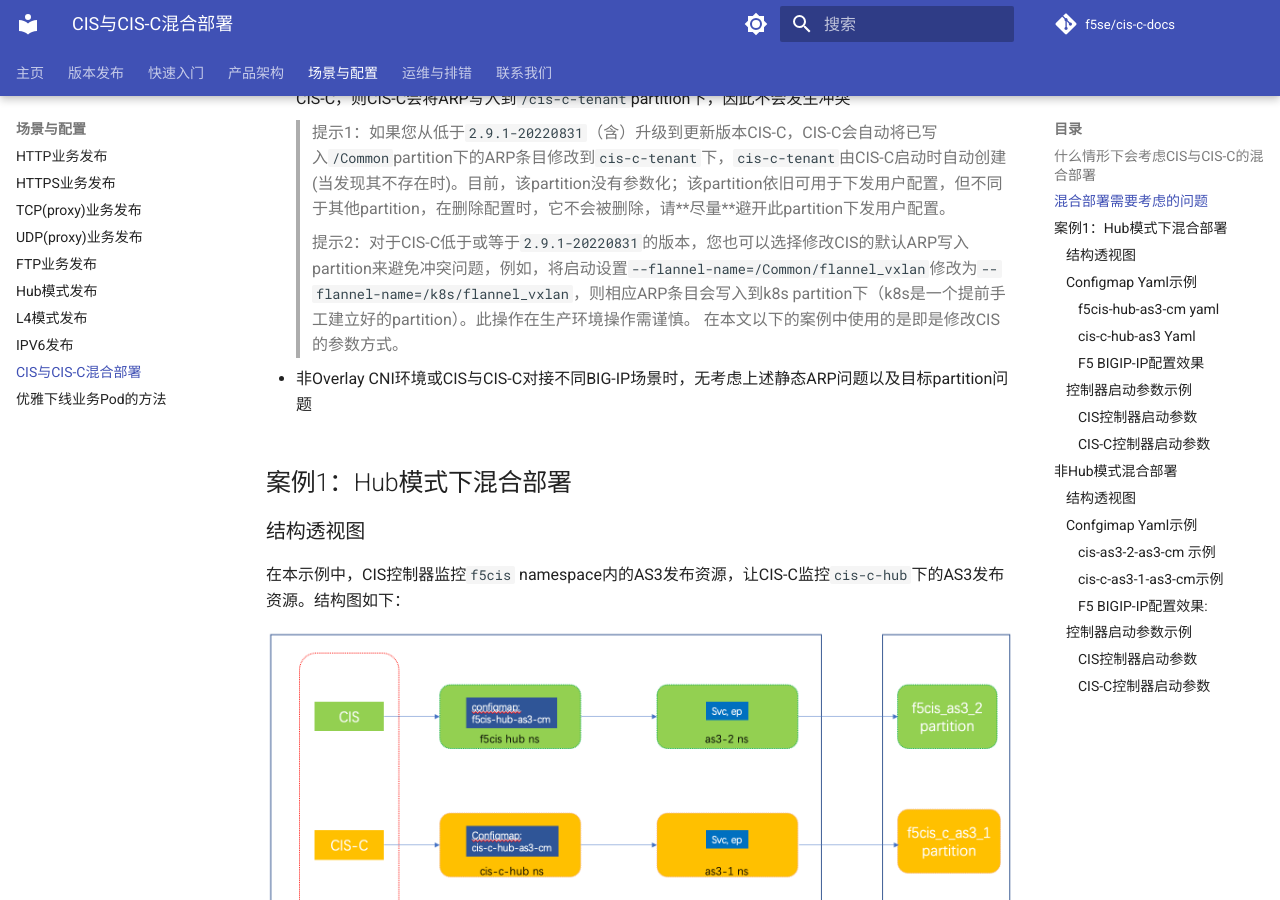
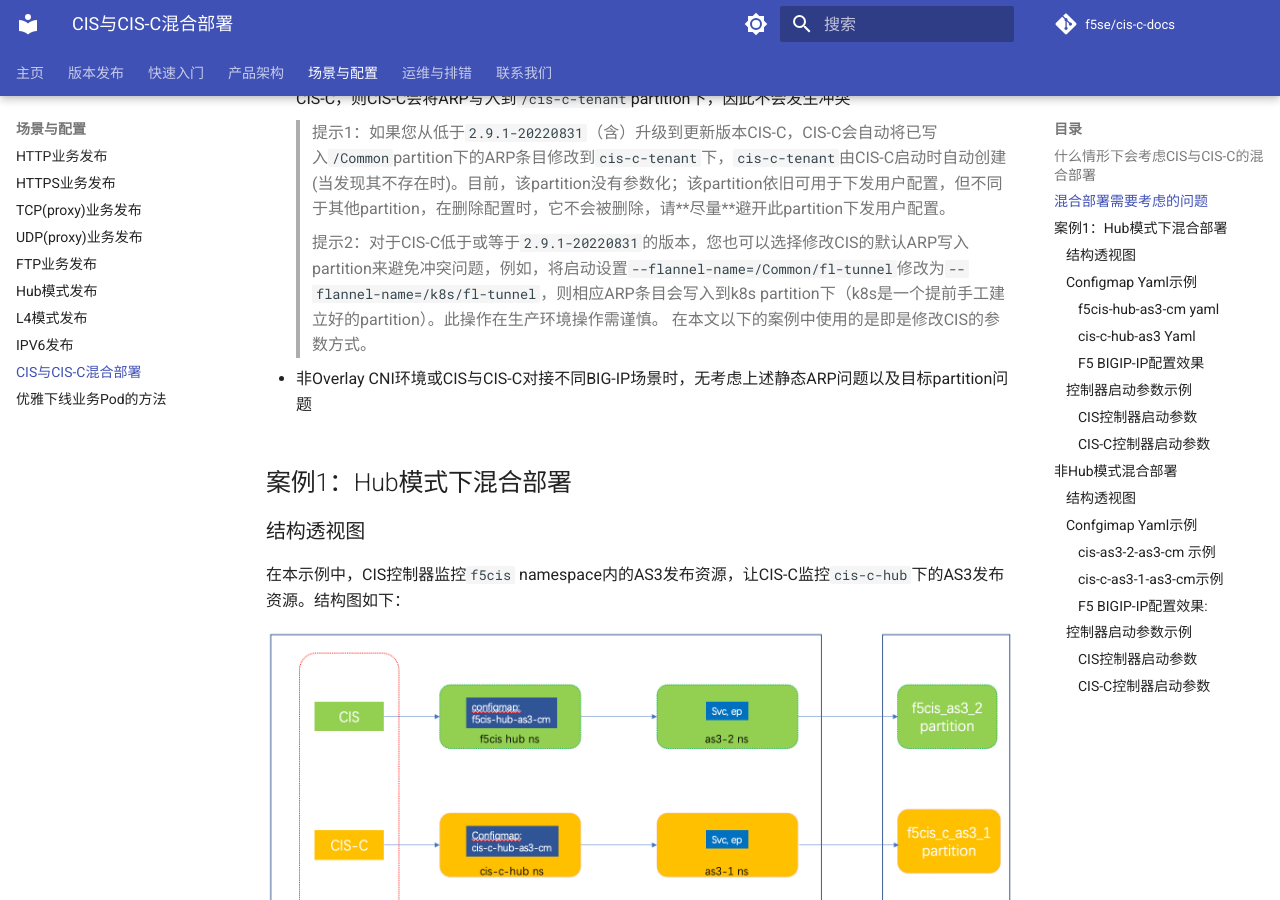
Before and after one commit to f5se/cis-c-docs, an MkDocs documentation site: the page built from docs/Use-Cases/cis-and-cis-c.md, in a window 1280 px wide and 900 px high, scrolled down 693 px. Built offline with MkDocs 1.6.1 and Material for MkDocs 9.7.7, drawn with Linux system fonts in a browser that asks for light colours; comment, search, counter and statistics services are not loaded; some of the changed text lies outside the part shown.

Commit message:
rename tunnel name.

````diff
--- a/docs/Use-Cases/cis-and-cis-c.md
+++ b/docs/Use-Cases/cis-and-cis-c.md
@@ -20,7 +20,7 @@
 
     > 提示1：如果您从低于`2.9.1-20220831`（含）升级到更新版本CIS-C，CIS-C会自动将已写入`/Common`partition下的ARP条目修改到`cis-c-tenant`下，`cis-c-tenant`由CIS-C启动时自动创建(当发现其不存在时)。目前，该partition没有参数化；该partition依旧可用于下发用户配置，但不同于其他partition，在删除配置时，它不会被删除，请**尽量**避开此partition下发用户配置。
 
-    > 提示2：对于CIS-C低于或等于`2.9.1-20220831`的版本，您也可以选择修改CIS的默认ARP写入partition来避免冲突问题，例如，将启动设置`--flannel-name=/Common/flannel_vxlan`修改为`--flannel-name=/k8s/flannel_vxlan`，则相应ARP条目会写入到k8s partition下（k8s是一个提前手工建立好的partition）。此操作在生产环境操作需谨慎。 在本文以下的案例中使用的是即是修改CIS的参数方式。
+    > 提示2：对于CIS-C低于或等于`2.9.1-20220831`的版本，您也可以选择修改CIS的默认ARP写入partition来避免冲突问题，例如，将启动设置`--flannel-name=/Common/fl-tunnel`修改为`--flannel-name=/k8s/fl-tunnel`，则相应ARP条目会写入到k8s partition下（k8s是一个提前手工建立好的partition）。此操作在生产环境操作需谨慎。 在本文以下的案例中使用的是即是修改CIS的参数方式。
 
 * 非Overlay CNI环境或CIS与CIS-C对接不同BIG-IP场景时，无考虑上述静态ARP问题以及目标partition问题
 
@@ -175,7 +175,7 @@
         - --insecure=true
         - --log-level=INFO
         - --http-listen-address=0.0.0.0:9113
-        - --flannel-name=/k8s/flannel_vxlan
+        - --flannel-name=/k8s/fl-tunnel
 ```
 
 
@@ -189,7 +189,7 @@
         - --bigip-password=$(BIGIP_PASSWORD)
         - --bigip-url=https://172.16.20.205
         - --log-level=debug
-        - --flannel-name=flannel_vxlan
+        - --flannel-name=fl-tunnel
         - --namespace=cis-c-hub
         - --hub-mode=true
         - --ignore-service-port
@@ -350,7 +350,7 @@
         - --insecure=true
         - --log-level=INFO
         - --http-listen-address=0.0.0.0:9113
-        - --flannel-name=/k8s/flannel_vxlan
+        - --flannel-name=/k8s/fl-tunnel
 ```
 
 
@@ -364,7 +364,7 @@
         - --bigip-password=$(BIGIP_PASSWORD)
         - --bigip-url=https://172.16.20.205
         - --log-level=debug
-        - --flannel-name=flannel_vxlan
+        - --flannel-name=fl-tunnel
         - --namespace=as3-1 <<<<< as3-1 namespace
         - --hub-mode=false  <<<<< 非hub模式
         - --ignore-service-port
````
Also changed, not shown: docs/quick-start/index.md (+1 -1 lines).
